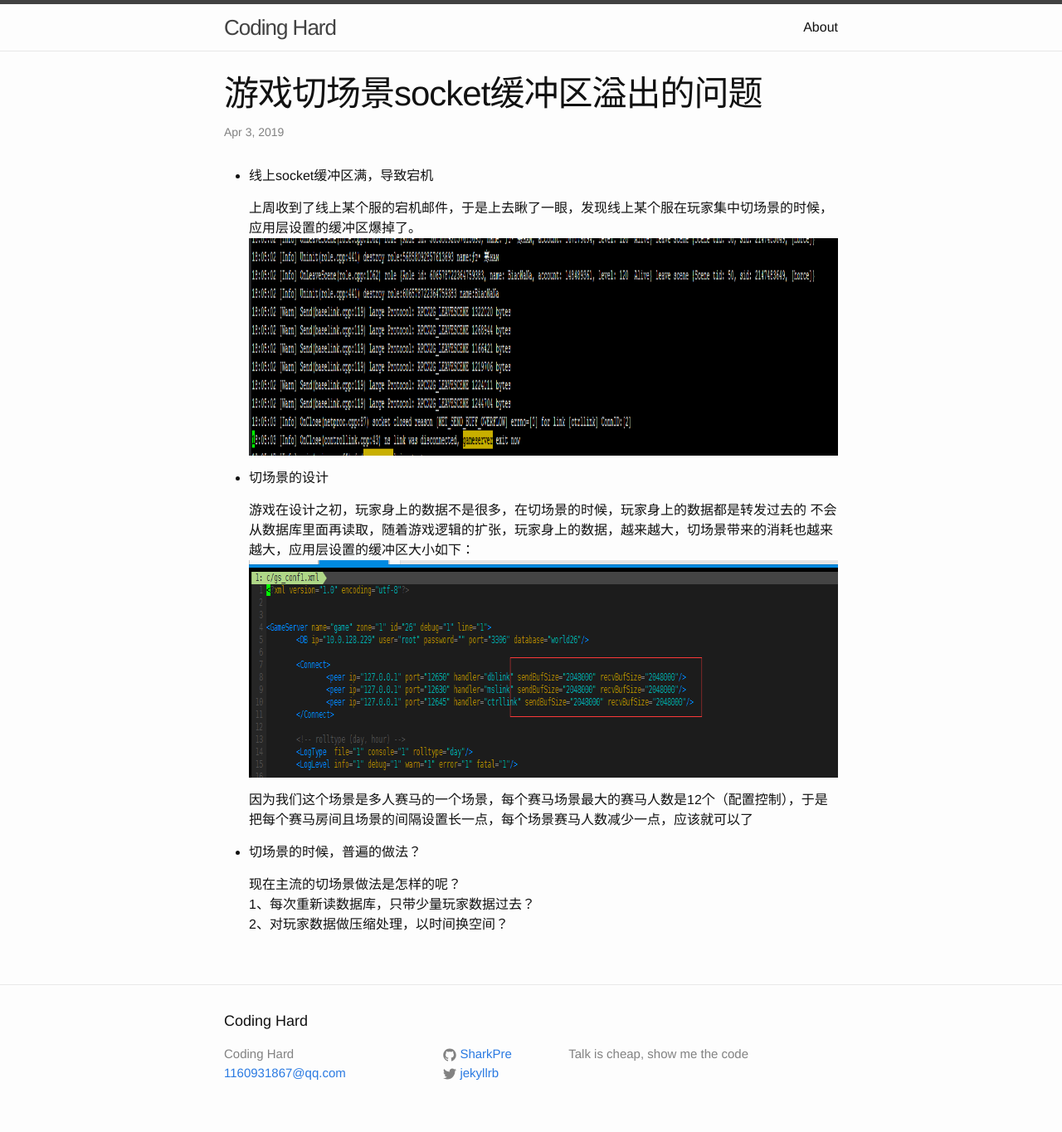
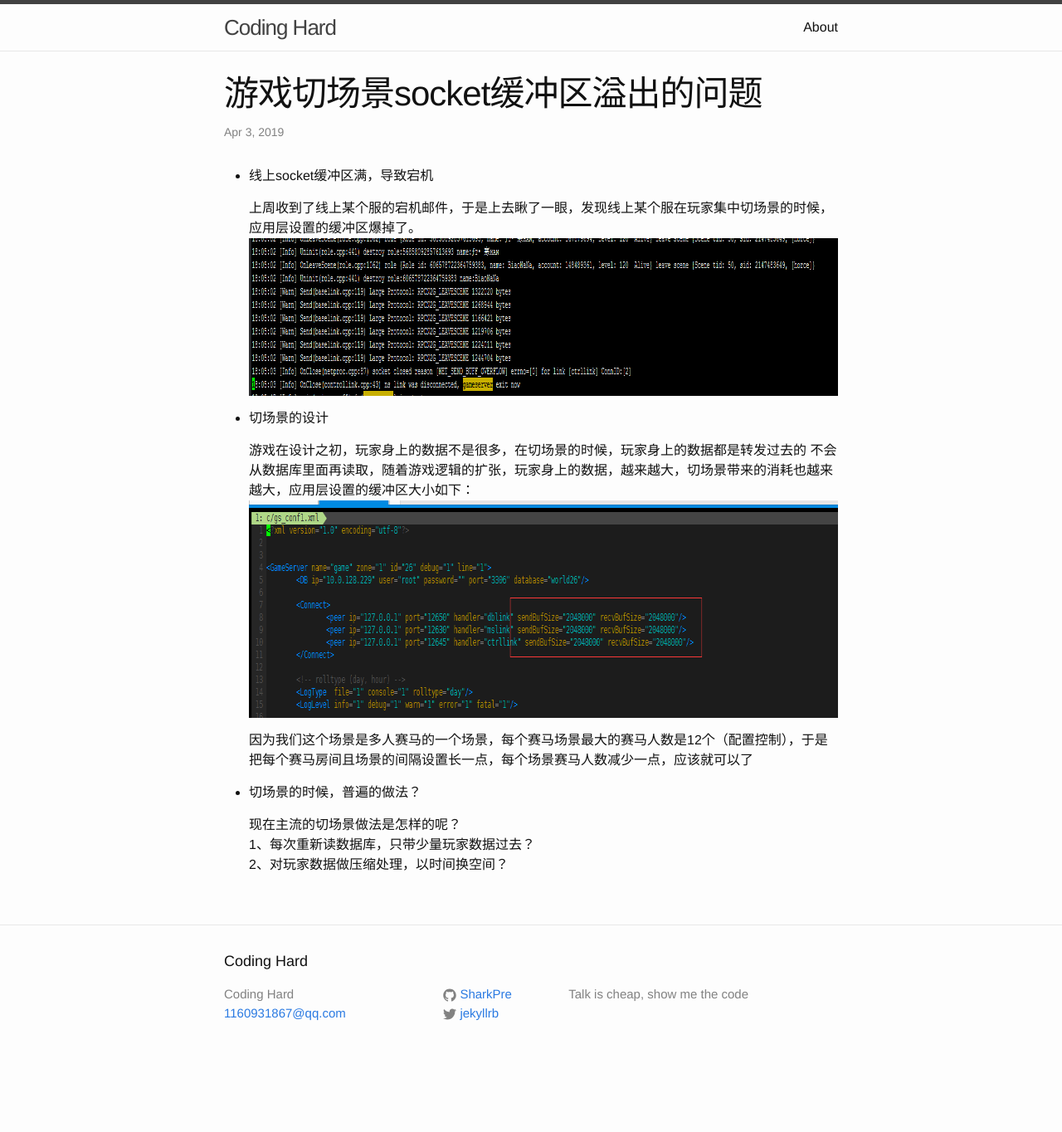
Before and after one commit to SharkPre/SharkPre.github.io, a Jekyll site: the page built from _posts/2019-04-03-游戏切场景socket缓冲区溢出的问题.md, in a window 1280 px wide. Shown: the whole page at 83% size. Built offline with Jekyll 4.4.1, drawn with Linux system fonts in a browser that asks for light colours; our own code applies the rules of GitHub Pages for plain Markdown files; after the commit the page ends 1292 px from its top, so only the background shows below that.

Commit message:
modify png size

```diff
--- a/_posts/2019-04-03-游戏切场景socket缓冲区溢出的问题.md
+++ b/_posts/2019-04-03-游戏切场景socket缓冲区溢出的问题.md
@@ -2,7 +2,7 @@
 * 线上socket缓冲区满，导致宕机
 
     上周收到了线上某个服的宕机邮件，于是上去瞅了一眼，发现线上某个服在玩家集中切场景的时候，应用层设置的缓冲区爆掉了。
-    <img src="/assets/20190403_1.png" alt="1.png" class="img-center" width="1101" height="262"/>
+    <img src="/assets/20190403_1.png" alt="1.png" class="img-center" width="1369" height="190"/>
 
 * 切场景的设计
 
```
